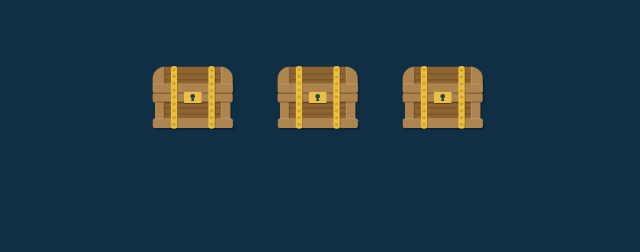
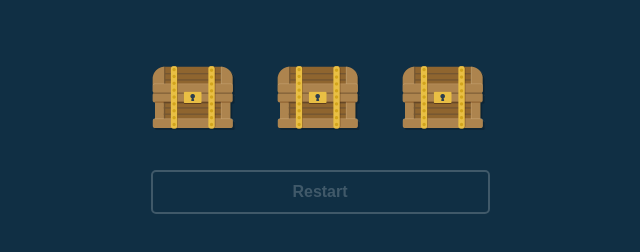
Before and after one commit to mozukraken/treasure_hunter, a plain HTML site: page index.html in a window 1280 px wide. Shown: the whole page, without its empty margins (322-962 px from the left). Drawn offline with Linux system fonts and the light colour scheme.

Commit message:
リスタート機能を作った。

```diff
--- a/css/style.css
+++ b/css/style.css
@@ -39,3 +39,21 @@ body {
   opacity: .5;
   cursor: auto;
 }
+
+#btn {
+  text-decoration: none;
+  display: block;
+  width: 335px;
+  height: 40px;
+  border: 2px solid #fff;
+  color: #fff;
+  font-weight: bold;
+  line-height: 40px;
+  text-align: center;
+  border-radius: 5px;
+}
+
+#btn.inactive {
+  opacity: .2;
+  cursor: default;
+}
--- a/index.html
+++ b/index.html
@@ -12,6 +12,7 @@
       <img src="img/box.png" width="85" height="100" class="box shake" alt="宝箱">
       <img src="img/box.png" width="85" height="100" class="box shake" alt="宝箱">
     </div>
+    <a href="" id="btn" class="inactive">Restart</a>
   </div>
   <script type="text/javascript" src="/js/main.js"></script>
 </body>
```
